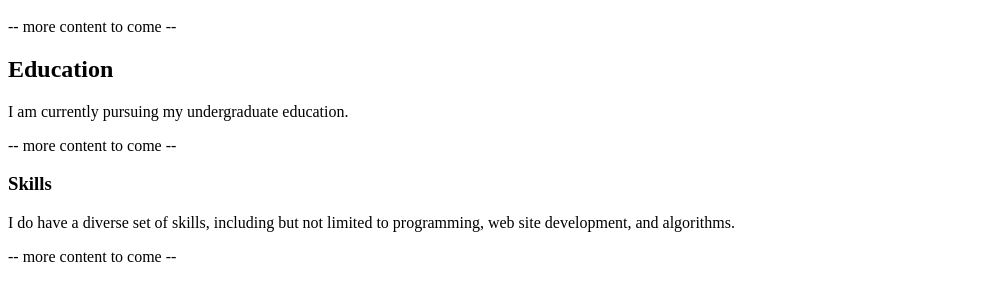
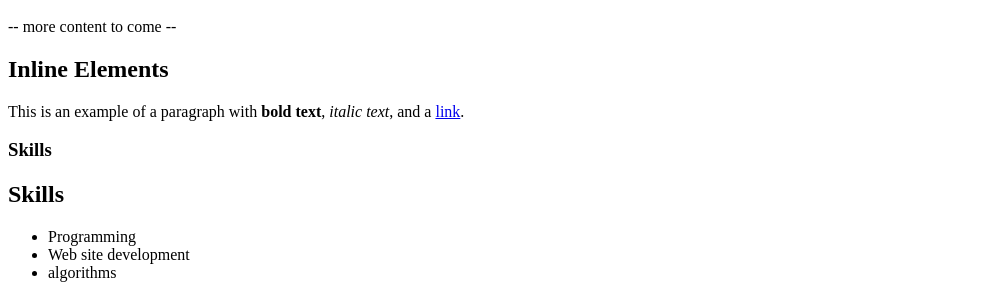
Before and after one commit to ananiateshome/ananiateshome.github.io, a plain HTML site: page index.html in a window 1280 px wide. Shown: the part 1060-1358 px from the top of the page, without its empty margins (0-1007 px from the left). Drawn offline with Linux system fonts and the light colour scheme.

Commit message:
Update index.html

```diff
--- a/index.html
+++ b/index.html
@@ -15,18 +15,18 @@
         -- more content to come --
     </p>
 
-    <h2>Education</h2>
-    <p>I am currently pursuing my undergraduate education.</p>
-    <p>
-        -- more content to come --
+     <h2>Inline Elements</h2>
+    <p class="inline-elements">
+        This is an example of a paragraph with <strong>bold text</strong>, <em>italic text</em>, and a <a href="https://example.com">link</a>.
     </p>
 
     <h3>Skills</h3>
     <p>
-        I do have a diverse set of skills, including but not limited to programming, web site development, and algorithms.
-    </p>
-    <p>
-        -- more content to come --
-    </p>
+        <h2>Skills</h2>
+    <ul>
+        <li>Programming</li>
+        <li>Web site development</li>
+        <li>algorithms</li>
+    </ul>
 </body>
 </html>
```
